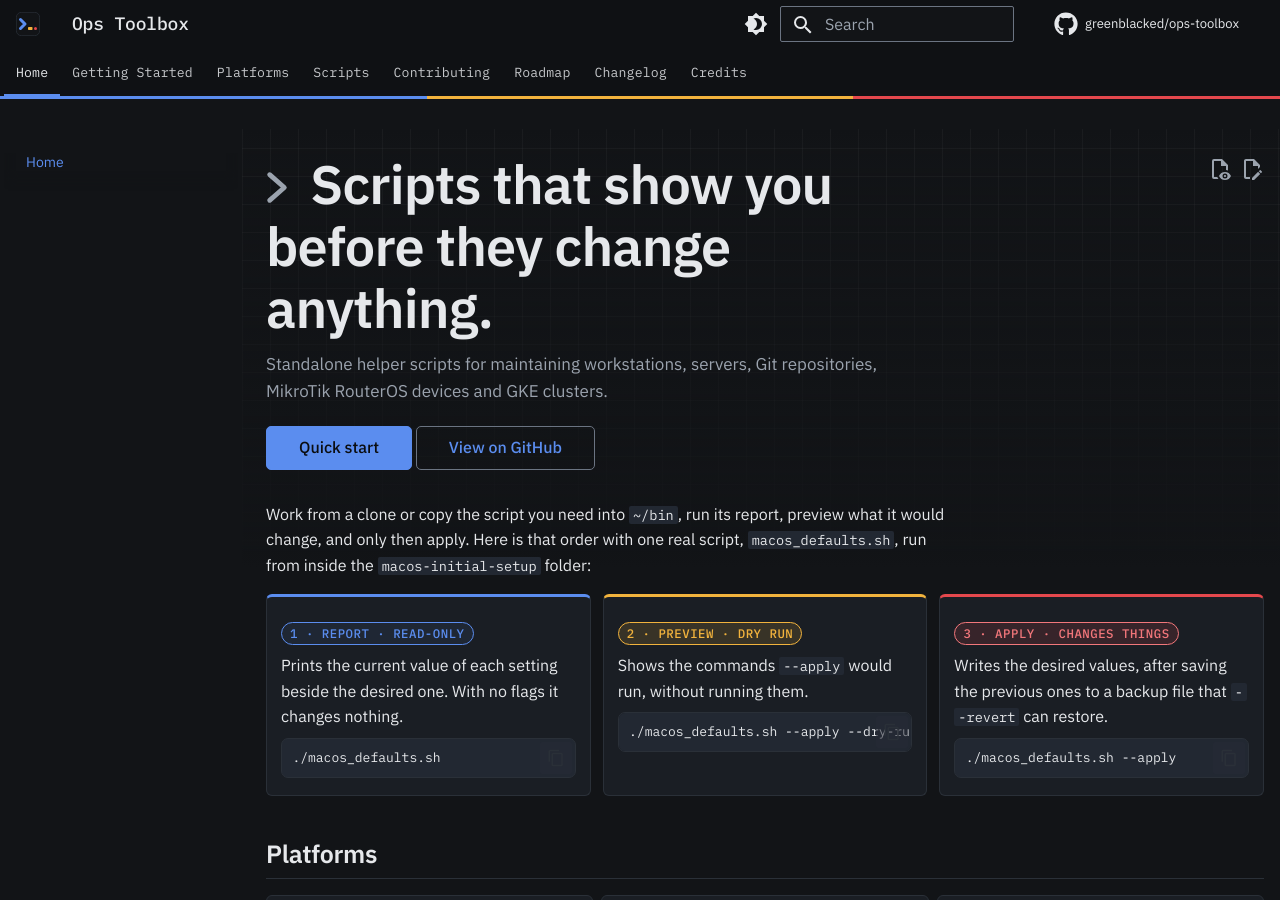
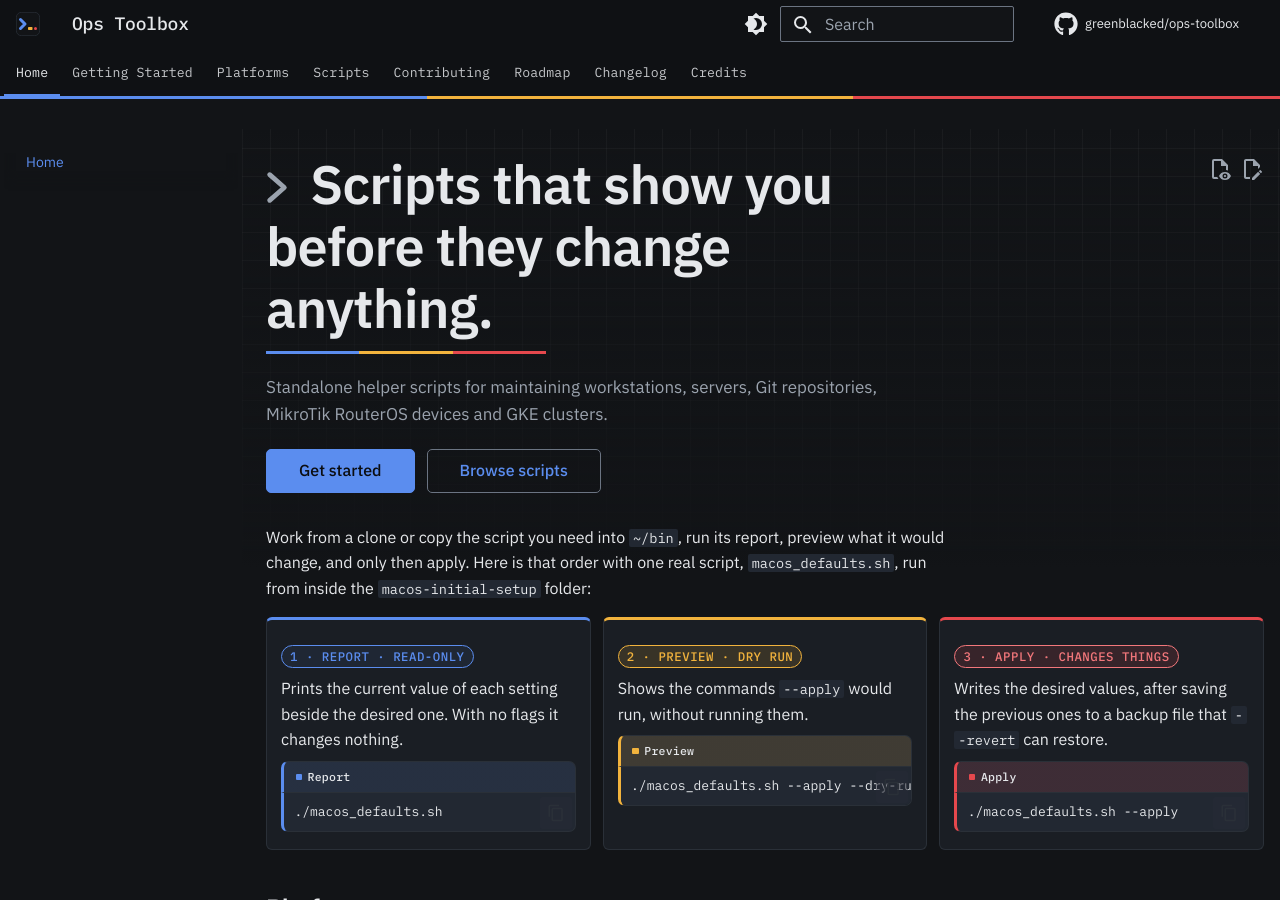
Before and after one commit to greenblacked/ops-toolbox, an MkDocs documentation site: the page built from docs/index.md, in a window 1280 px wide and 900 px high. Built offline with MkDocs 1.6.1 and Material for MkDocs 9.7.7, drawn with Linux system fonts in a browser that asks for light colours; comment, search, counter and statistics services are not loaded.

Commit message:
feat(docs): stage-led home hero, stage code titles and a themed 404
Home: the stage rule under the title, "Get started" and "Browse scripts"
buttons, and report/preview/apply titles on the three example blocks. The
404 page walks the three stages (nothing here, try search, go home) with
the site name from config and links through the url filter; it extends
main.html so the favicon links apply there too.

````diff
--- a/docs/index.md
+++ b/docs/index.md
@@ -9,11 +9,17 @@ hide:
 
 <div class="rpt-hero" markdown>
 
+<div class="rpt-rule" aria-hidden="true"></div>
+
 <p class="rpt-lede">Standalone helper scripts for maintaining workstations,
 servers, Git repositories, MikroTik RouterOS devices and GKE clusters.</p>
 
-[Quick start](getting-started/quick-start.md){ .md-button .md-button--primary }
-[View on GitHub](https://github.com/greenblacked/ops-toolbox){ .md-button }
+<div class="rpt-actions" markdown>
+
+[Get started](getting-started/quick-start.md){ .md-button .md-button--primary }
+[Browse scripts](scripts/index.md){ .md-button }
+
+</div>
 
 </div>
 
@@ -30,7 +36,7 @@ folder:
 Prints the current value of each setting beside the desired one. With no
 flags it changes nothing.
 
-```bash
+```{ .bash .rpt-report title="Report" }
 ./macos_defaults.sh
 ```
 
@@ -41,7 +47,7 @@ flags it changes nothing.
 
 Shows the commands `--apply` would run, without running them.
 
-```bash
+```{ .bash .rpt-preview title="Preview" }
 ./macos_defaults.sh --apply --dry-run
 ```
 
@@ -53,7 +59,7 @@ Shows the commands `--apply` would run, without running them.
 Writes the desired values, after saving the previous ones to a backup file
 that `--revert` can restore.
 
-```bash
+```{ .bash .rpt-apply title="Apply" }
 ./macos_defaults.sh --apply
 ```
 
--- /dev/null
+++ b/overrides/404.html
@@ -0,0 +1,30 @@
+{% extends "main.html" %}
+{#
+  Themed 404 page for the report/preview/apply theme. It extends main.html
+  (the site's own override, which extends Material's base.html) so the
+  favicon links of that file apply here too. Nothing here names a site: the
+  name comes from config.site_name, and every link goes through the url
+  filter, which on an error page resolves against the site root. There are no
+  external requests. Styles: .rpt-404 and .rpt-steps in the theme stylesheet.
+#}
+{% block content %}
+  <div class="rpt-404">
+    <h1>Page not found</h1>
+    <div class="rpt-rule" aria-hidden="true"></div>
+    <p class="rpt-lede">There is no page at this address on {{ config.site_name }}. Three steps get you back on track.</p>
+    <ol class="rpt-steps">
+      <li class="rpt-step--report">
+        <span class="stage stage-report">Report</span>
+        <span>Nothing at this path.</span>
+      </li>
+      <li class="rpt-step--preview">
+        <span class="stage stage-preview">Preview</span>
+        <span>Try the search box or the navigation to find what you were after.</span>
+      </li>
+      <li class="rpt-step--apply">
+        <span class="stage stage-apply">Apply</span>
+        <span><a href="{{ (nav.homepage.url if nav.homepage else '.') | url }}">Go to the home page.</a></span>
+      </li>
+    </ol>
+  </div>
+{% endblock %}
````
